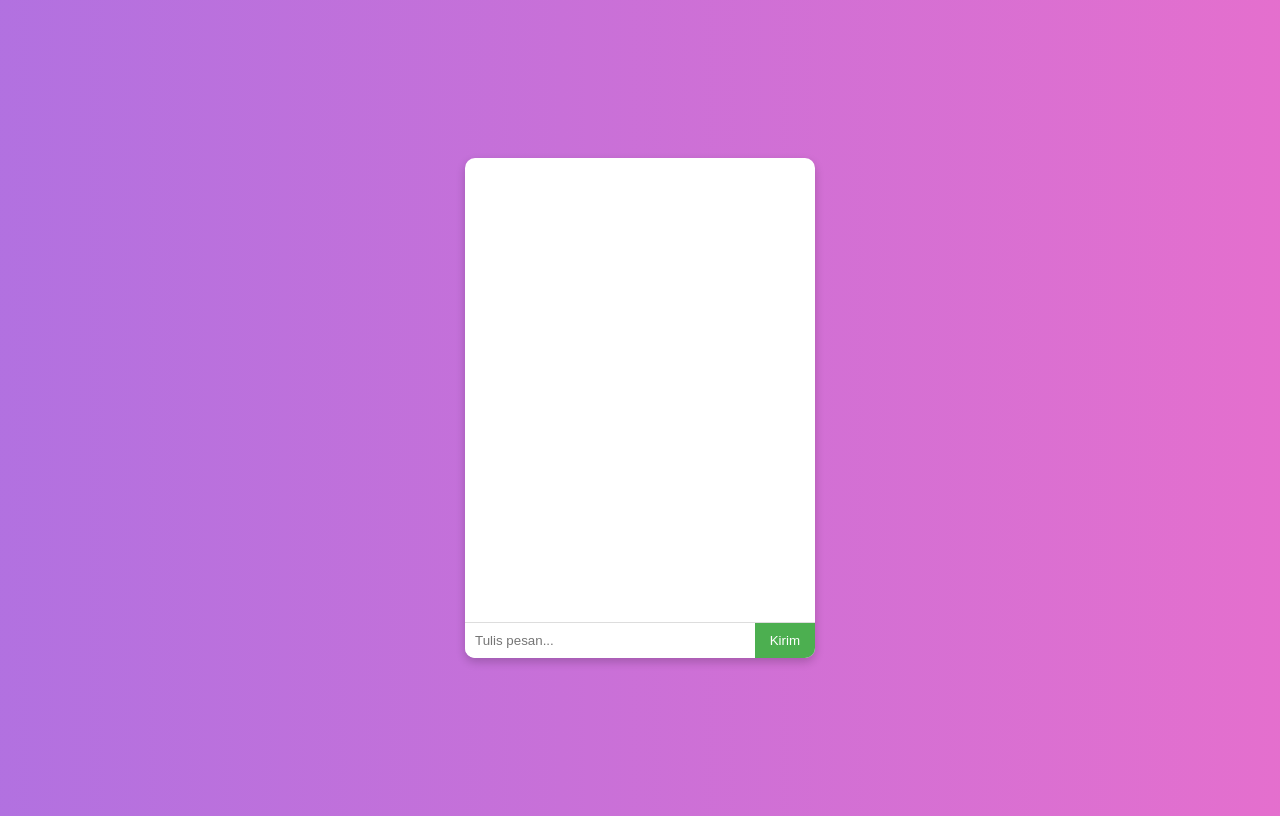
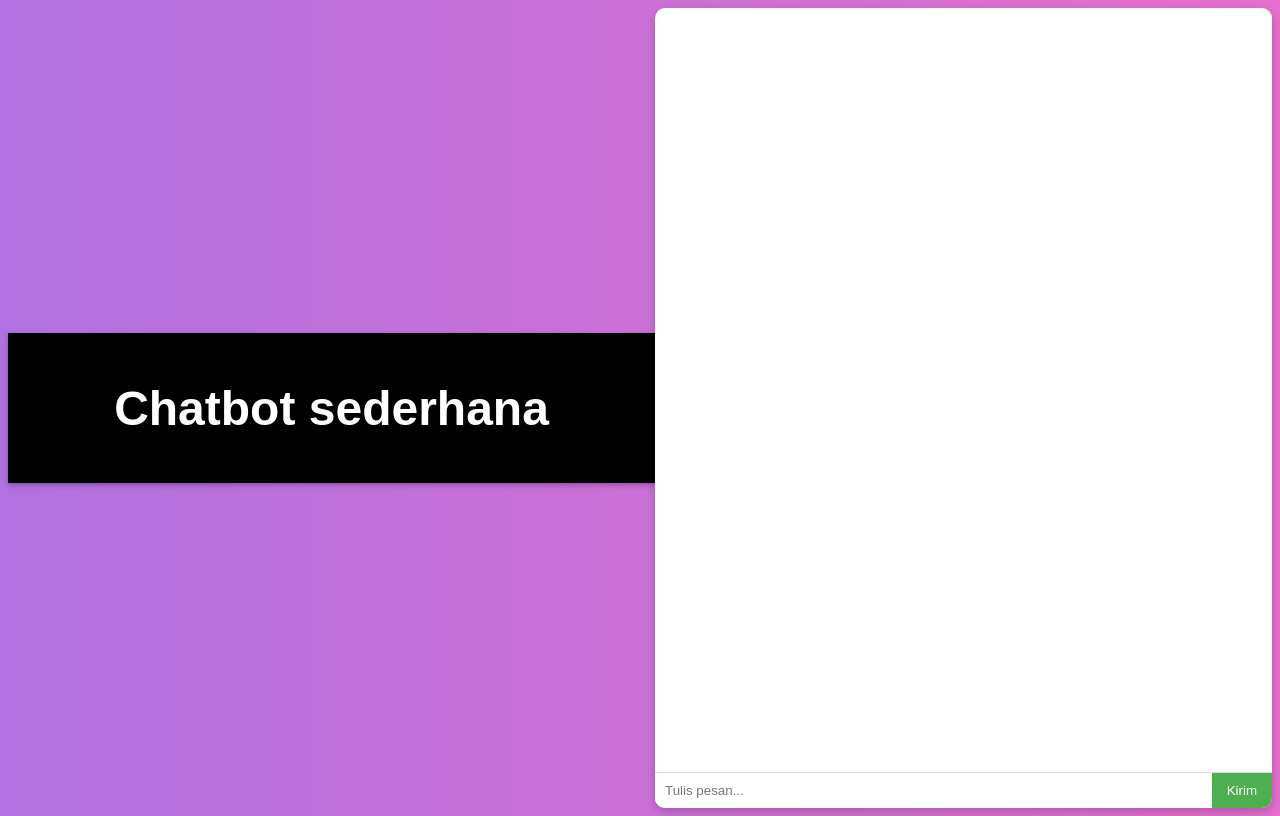
Before and after one commit to ekakurniawan52626-spec/chatbot-ai, a plain HTML site: page index.html in a window 1280 px wide. Drawn offline with Linux system fonts and the light colour scheme.

Commit message:
Update index.html

```diff
--- a/index.html
+++ b/index.html
@@ -4,6 +4,16 @@
   <meta charset="UTF-8">
   <title>Chatbot proyek</title>
   <style>
+    header {
+  width: 100%;
+  background-color: black;
+  color: white;
+  padding: 15px;
+  text-align: center;
+  font-size: 24px;
+  font-weight: bold;
+  box-shadow: 0 2px 5px rgba(0,0,0,0.3);
+    }
   body {
   font-family: Arial, sans-serif;
   height: 100vh;
@@ -25,8 +35,8 @@
   100% { background-position: 0% 50%; }
 }
     .chatbox {
-      width: 350px;
-      height: 500px;
+      width: 100%;
+      height: 100%;
       background: #fff;
       border-radius: 10px;
       display: flex;
@@ -61,6 +71,9 @@
   </style>
 </head>
 <body>
+  <header>
+    <h1>Chatbot sederhana</h1>
+  </header>
   <div class="chatbox">
     <div class="messages" id="messages"></div>
     <div class="input-area">
```
